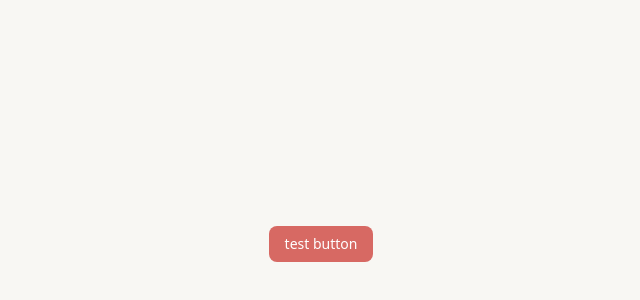
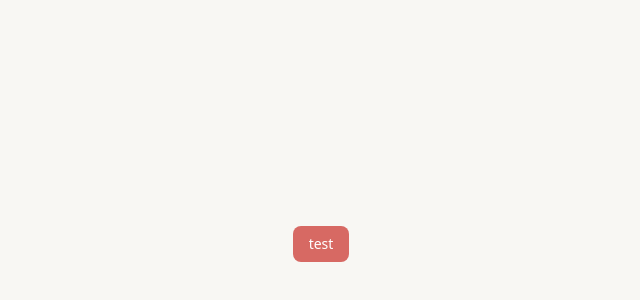
Before and after one commit to rushilrai/foundation, a Next.js app in the folder apps/webcase/: page / in a window 1280 px wide. Shown: the part 156-456 px from the top of the page, without its empty margins (319-959 px from the left). Built offline with nearby package versions, Linux system fonts and the light colour scheme.

Commit message:
trying again

```diff
--- a/apps/webcase/src/app/page.tsx
+++ b/apps/webcase/src/app/page.tsx
@@ -6,7 +6,7 @@ export default function Home() {
   return (
     <div className="grid min-h-screen grid-rows-[20px_1fr_20px] items-center justify-items-center gap-16 p-8 pb-20 font-sans sm:p-20">
       <main className="row-start-2 flex flex-col items-center gap-[32px] sm:items-start">
-        <Button variant="destructive" onClick={() => window.alert("clicked")}>test button</Button>
+        <Button variant="destructive" onClick={() => window.alert("clicked")}>test</Button>
       </main>
     </div>
   );
```
Also changed, not shown: 1 other file (tests, documents, lock files or other folders).
